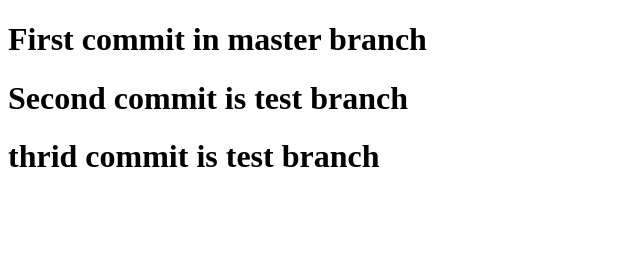
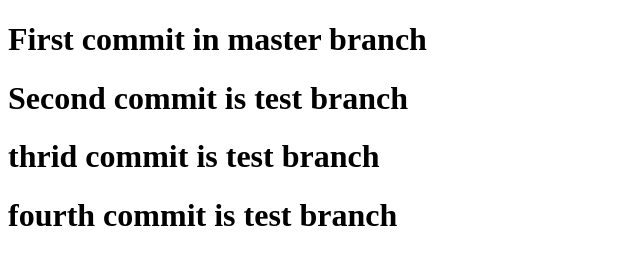
Before and after one commit to silver107u/Web-Automation, a plain HTML site: page index.html in a window 1280 px wide. Shown: the whole page, without its empty margins (0-640 px from the left). Drawn offline with Linux system fonts and the light colour scheme.

Commit message:
third commit

```diff
--- a/index.html
+++ b/index.html
@@ -9,6 +9,8 @@
     <h1> First commit in master branch</h1>
     <h1> Second commit is test branch </h1>
     <h1> thrid commit is test branch </h1>
+    <h1> fourth commit is test branch </h1>
+
 </body>
 
 </html>
```
